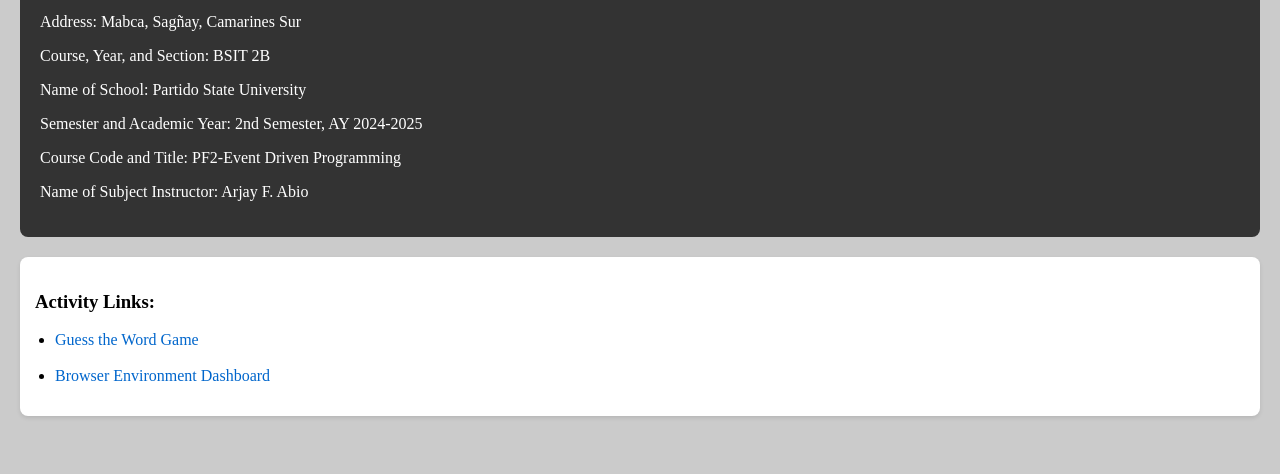
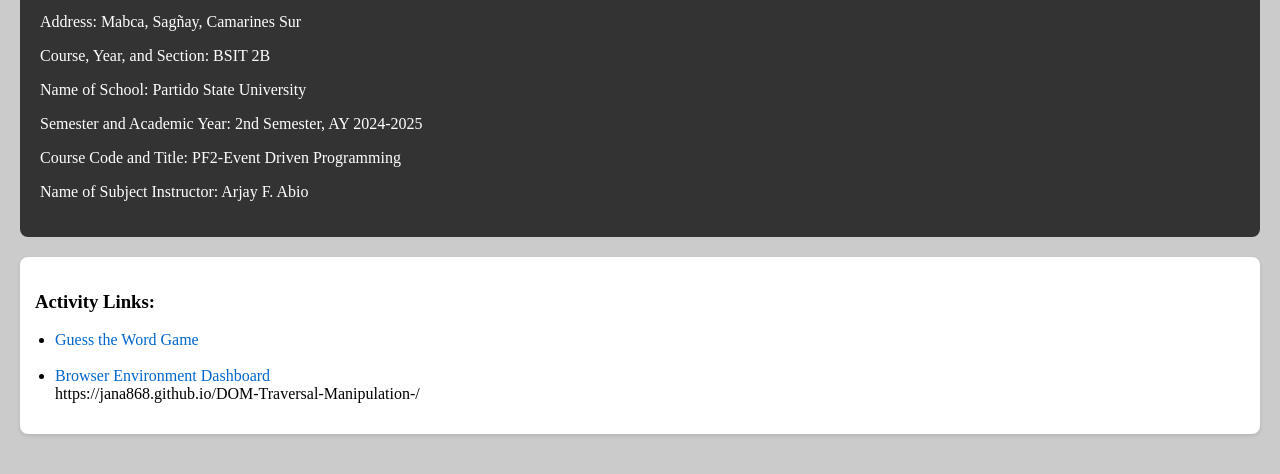
Before and after one commit to Jana868/Browser-Environment-Dashboard, a plain HTML site: page index.html in a window 1280 px wide. Shown: the part 104-578 px from the top of the page. Drawn offline with Linux system fonts and the light colour scheme.

Commit message:
Update index.html

```diff
--- a/index.html
+++ b/index.html
@@ -61,6 +61,7 @@
       <li><a href="https://jana868.github.io/Guess-Secret-Word-Game/">Guess the Word Game</a></li>
       <br>
       <li><a href="browser_dashboard.html">Browser Environment Dashboard</a></li>
+      https://jana868.github.io/DOM-Traversal-Manipulation-/
     </ul>
   </section>
 </body>
```
